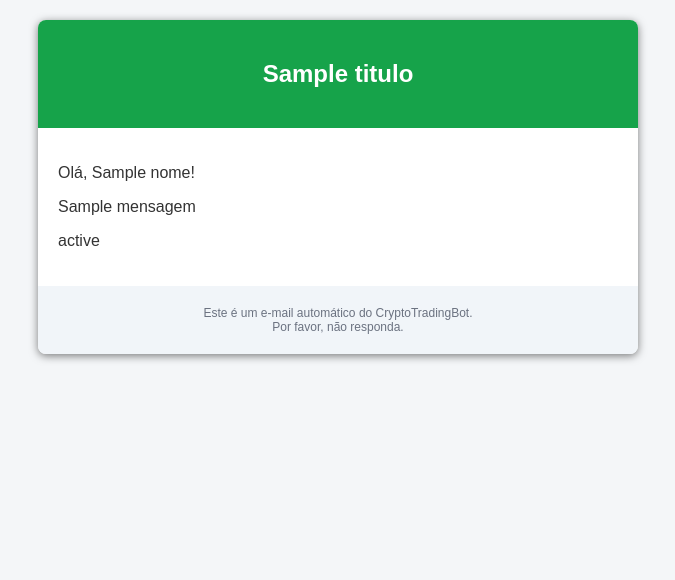
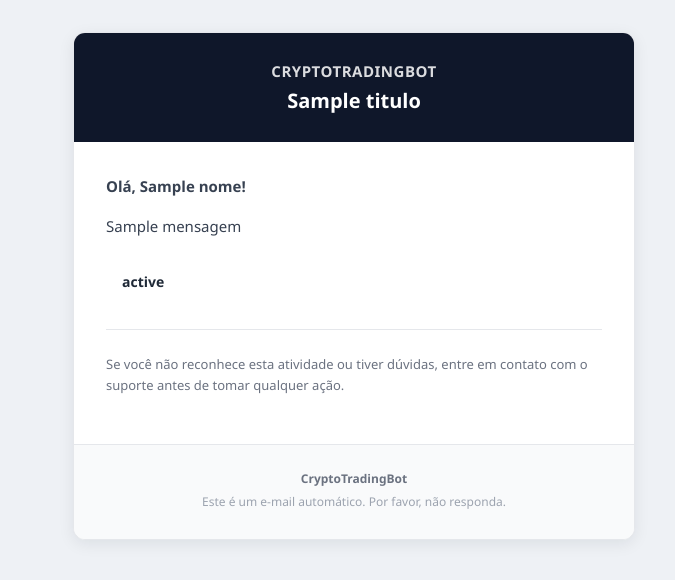
Before and after one commit to gsiilva/CryptoTradingBot, a Python web app: template templates/email_alert.html in a window 1280 px wide. Shown: the top 580 px of the page, without its empty margins (302-977 px from the left). Run offline with Jinja, Linux system fonts and the light colour scheme; the template is opened without the code that fills it: most values are stand-ins (such as "Sample title", 1, 10 or a date in 2020).

Commit message:
Updating email alert style

```diff
--- a/core/notifier.py
+++ b/core/notifier.py
@@ -13,7 +13,7 @@ def enviar_email(assunto, corpo, status):
         with open(caminho, "r", encoding="utf-8") as file:
             html = file.read()
 
-        html = html.replace("{{ titulo }}", "CryptoTradingBot")
+        html = html.replace("{{ titulo }}", "Novo Alerta")
         html = html.replace("{{ nome }}", "Silva")
         html = html.replace("{{ mensagem }}", corpo)
         if status:
--- a/execution/orders.py
+++ b/execution/orders.py
@@ -100,9 +100,8 @@ if __name__ == "__main__":
 
     cliente = conectar_binance()
     if cliente:
-        # ATENÇÃO: A Binance é rígida com a quantidade (LOT_SIZE).
-        # O Bitcoin, por exemplo, exige no mínimo 0.001 ou 0.0001 dependendo do par.
-        # Vamos tentar comprar uma pequena quantidade para testar.
+        # ATENÇÃO: A Binance é rígida com a quantidade (LOT_SIZE)
+        # O Bitcoin, por exemplo, exige no mínimo 0.001 ou 0.0001 dependendo do par
 
         simbolo_teste = "SOLUSDT"
         quantidade_teste = 1  # Ajuste conforme o saldo da sua conta Demo
--- a/templates/email_alert.html
+++ b/templates/email_alert.html
@@ -2,80 +2,157 @@
 <html lang="pt-BR">
 <head>
     <meta charset="UTF-8">
+    <meta name="viewport" content="width=device-width, initial-scale=1.0">
+    <title>{{ titulo }}</title>
     <style>
         body {
             margin: 0;
             padding: 0;
-            font-family: Arial, sans-serif;
-            background-color: #f4f6f8;
-            color: #333333;
+            font-family: 'Segoe UI', Roboto, Helvetica, Arial, sans-serif;
+            background-color: #eef1f5;
+            color: #1f2937;
+            -webkit-font-smoothing: antialiased;
+        }
+
+        table {
+            border-collapse: collapse;
+        }
+
+        .wrapper {
+            width: 100%;
+            padding: 32px 16px;
         }
 
         .container {
-            max-width: 600px;
-            margin: 20px auto;
+            max-width: 560px;
+            margin: 0 auto;
             background-color: #ffffff;
-            border-radius: 8px;
+            border-radius: 12px;
             overflow: hidden;
-            box-shadow: 0 2px 8px rgba(0, 0, 0, 0.5);
+            box-shadow: 0 4px 16px rgba(15, 23, 42, 0.08);
+            border: 1px solid #e5e7eb;
         }
 
         .header {
-            background-color: #16a34a;
-            padding: 20px;
-            color: #ffffff;
+            background-color: #0f172a;
+            padding: 28px 32px;
             text-align: center;
         }
 
+        .header .brand {
+            color: #ffffff;
+            font-size: 15px;
+            font-weight: 600;
+            letter-spacing: 0.5px;
+            text-transform: uppercase;
+            opacity: 0.85;
+            margin: 0 0 6px 0;
+        }
+
+        .header h1 {
+            color: #ffffff;
+            font-size: 20px;
+            font-weight: 600;
+            margin: 0;
+        }
+
         .content {
-            padding: 20px;
+            padding: 32px;
+        }
+
+        .content p {
+            font-size: 15px;
+            line-height: 1.6;
+            margin: 0 0 16px 0;
+            color: #374151;
+        }
+
+        .greeting {
+            font-size: 16px;
+            font-weight: 600;
+            color: #111827;
+        }
+
+        .status-badge {
+            display: inline-block;
+            padding: 10px 16px;
+            border-radius: 8px;
+            font-size: 14px;
+            font-weight: 600;
+            margin: 8px 0 4px 0;
+        }
+
+        .status-badge.success {
+            background-color: #dcfce7;
+            color: #15803d;
+        }
+
+        .status-badge.error {
+            background-color: #fee2e2;
+            color: #b91c1c;
+        }
+
+        .status-badge.info {
+            background-color: #dbeafe;
+            color: #1d4ed8;
+        }
+
+        .divider {
+            border-top: 1px solid #e5e7eb;
+            margin: 24px 0;
         }
 
         .footer {
-            background-color: #f1f5f9;
-            padding: 20px;
-            font-size: 12px;
-            color: #6b7280;
+            background-color: #f9fafb;
+            padding: 24px 32px;
             text-align: center;
+            border-top: 1px solid #e5e7eb;
         }
 
-        .success {
-            color: #16a34a;
+        .footer p {
+            font-size: 12px;
+            line-height: 1.6;
+            color: #9ca3af;
+            margin: 0 0 4px 0;
         }
 
-        .error {
-            color: #dc2626;
-        }
-
-        .info {
-            color: #16a34a;
+        .footer .company {
+            font-size: 12px;
+            font-weight: 600;
+            color: #6b7280;
         }
     </style>
 </head>
 
 <body>
+    <div class="wrapper">
         <div class="container">
 
             <div class="header">
-            <h2>{{ titulo }}</h2>
+                <p class="brand">CryptoTradingBot</p>
+                <h1>{{ titulo }}</h1>
             </div>
 
             <div class="content">
-            <p>Olá, {{ nome }}!</p>
+                <p class="greeting">Olá, {{ nome }}!</p>
 
                 <p>{{ mensagem }}</p>
 
-            <p class="{{ status }}">
-                {{ status_text }}
+                <span class="status-badge {{ status }}">{{ status_text }}</span>
+
+                <div class="divider"></div>
+
+                <p style="font-size: 13px; color: #6b7280;">
+                    Se você não reconhece esta atividade ou tiver dúvidas, entre em contato com o suporte antes de tomar qualquer ação.
                 </p>
             </div>
 
             <div class="footer">
-            Este é um e-mail automático do CryptoTradingBot.
-            <br>
-            Por favor, não responda.
+                <p class="company">CryptoTradingBot</p>
+                <p>Este é um e-mail automático. Por favor, não responda.</p>
             </div>
 
         </div>
+    </div>
 </body>
 </html>
```
Also changed, not shown: main.py (+6 -6 lines), strategies/rsi_ema.py (+4 -4 lines). Lines whose indentation alone changed are shown as unchanged.
